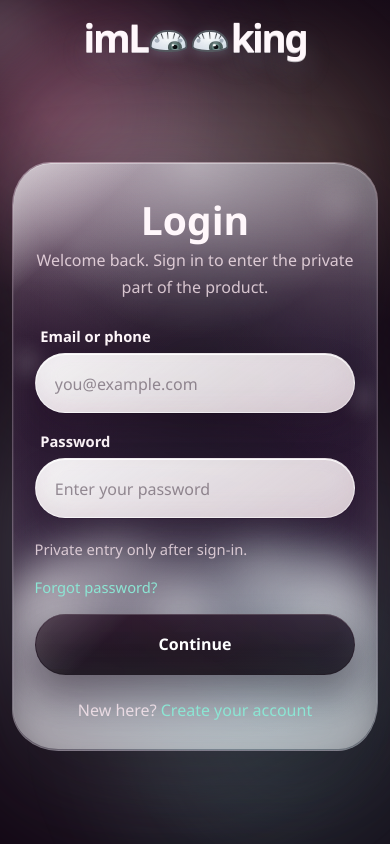
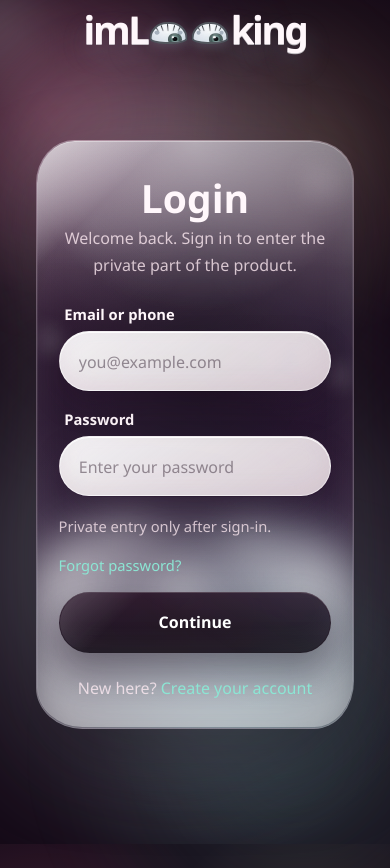
Before and after one commit to death7415/imLooking-frontend, a React (Vite) app: page /login in a window 390 px wide. Before the commit the page ends 844 px from the top, so only its background shows below. Built offline with nearby package versions, Linux system fonts and the light colour scheme.

Commit message:
feat: adjust login experience layout and responsive padding
Updated min-height to 100vh, set width to 100% with max-width of 39rem, and added margin for centering. Modified padding for better responsiveness.

Co-authored-by: Shyam Narayan Dubey <30211282+death7415@users.noreply.github.com>

```diff
--- a/src/features/auth/ui/LoginExperience.css
+++ b/src/features/auth/ui/LoginExperience.css
@@ -38,12 +38,13 @@
 .login-experience__wrap {
   position: relative;
   z-index: 1;
-  min-height: min(100vh - 2.5rem, 54rem);
+  min-height: 100vh;
   display: grid;
   place-items: center;
-  padding: 4.5rem 0 0;
-  width: min(100%, 39rem);
-  padding-top: 5.25rem;
+  width: 100%;
+  max-width: 39rem;
+  margin: 0 auto;
+  padding: 4.5rem 2.5rem;
 }
 
 .login-experience__brand-dock {
@@ -273,13 +274,8 @@
 }
 
 @media (max-width: 640px) {
-  .login-experience {
-    min-height: auto;
-    padding-top: 1rem;
-  }
-
   .login-experience__wrap {
-    padding-top: 4.25rem;
+    padding: 2.5rem 1.5rem;
   }
 
   .login-experience__brand-dock {
```
